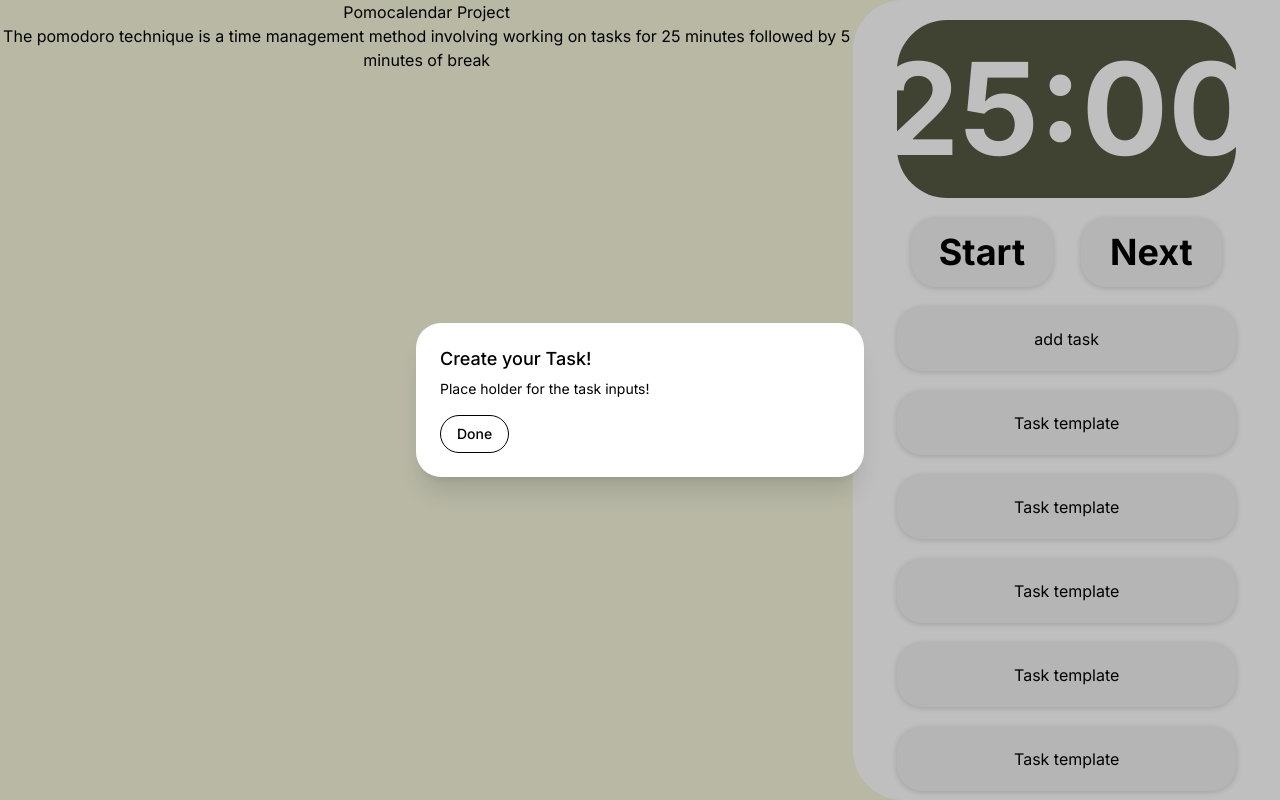
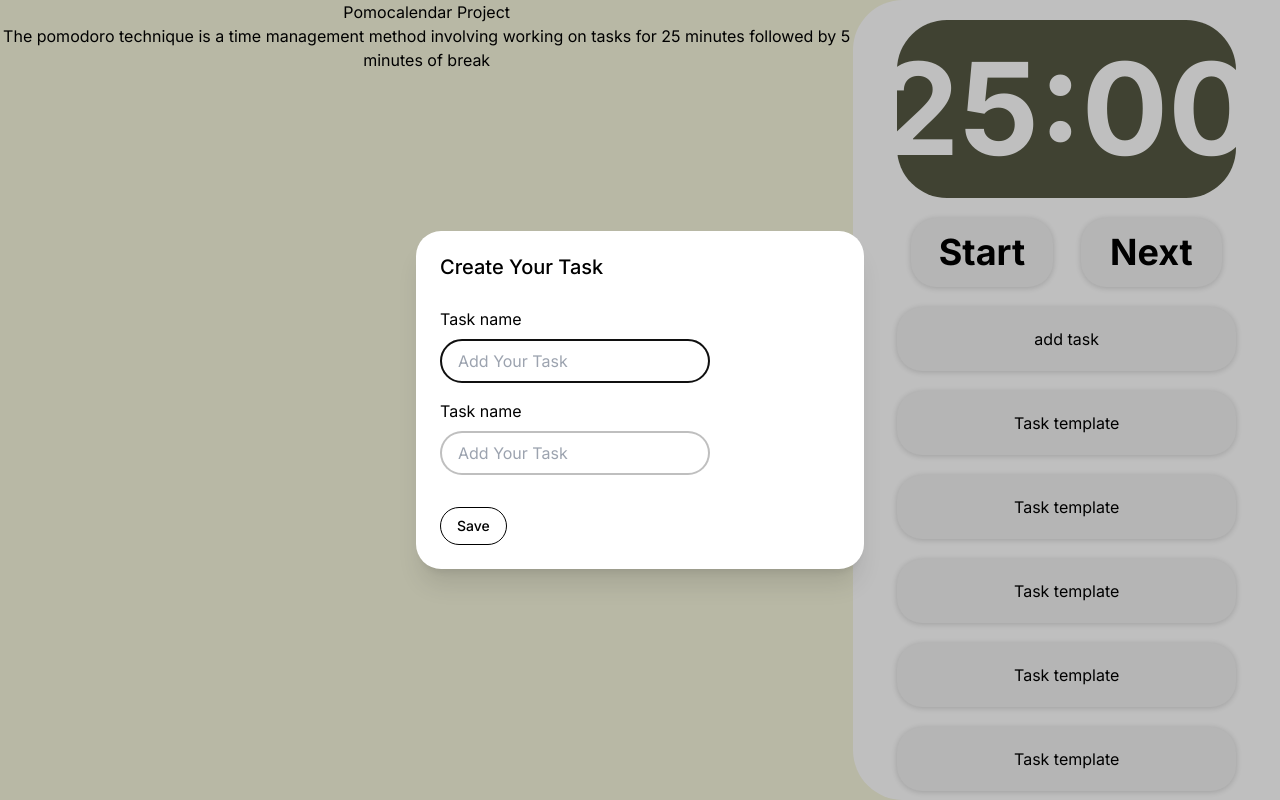
Before and after one commit to Oasis-NEU/f23-group21, a Next.js app in the folder pomocal/: page / in a window 1280 px wide. Both pictures are taken after a click on the button "add task". Shown: the top 800 px of the page. Built offline with nearby package versions, Linux system fonts and the light colour scheme; grey boxes are pictures that could not be loaded.

Commit message:
Added modal inputs

```diff
--- a/pomocal/app/components/taskmodal.js
+++ b/pomocal/app/components/taskmodal.js
@@ -32,22 +32,31 @@ export default function MyModal({ isOpen, closeModal }) {
                 <Dialog.Panel className="w-full max-w-md transform overflow-hidden rounded-md bg-white p-6 text-left align-middle shadow-xl transition-all">
                   <Dialog.Title
                     as="h3"
-                    className="text-lg font-medium leading-6 text-gray-900"
+                    className="text-xl font-inter font-medium leading-6 text-gray-900"
                   >
-                    Create your Task!
+                    Create Your Task
                   </Dialog.Title>
                   <div className="mt-2">
-                    <p className="text-sm text-gray-500 font-inter">
-                      Place holder for the task inputs!
-                    </p>
+                    <div className="pt-5">
+                      <form>
+                       <label className="pb-4" >Task name</label> <br />
+                       <input type="text" placeholder="Add Your Task" name="task name" className="mt-2 border-2 border-solid rounded-lg border-black/25 px-4 py-2" />
+                     </form>
+                    </div>
+                    <div className="pt-4 pb-4">
+                      <form>
+                        <label >Task name</label> <br />
+                        <input type="text" placeholder="Add Your Task" name="task name" className="mt-2 border-2 border-solid rounded-lg border-black/25 px-4 py-2" />
+                     </form>
+                    </div>
                   </div>
 
                   <div className="mt-4">
                     <button
                       type="button"
-                      className="inline-flex justify-center rounded-md border border-transparent bg-blue-100 px-4 py-2 text-sm font-medium text-blue-900 hover:bg-blue-200 focus:outline-none focus-visible:ring-2 focus-visible:ring-blue-500 focus-visible:ring-offset-2 font-inter"
+                      className="inline-flex justify-center rounded-md border border-transparent px-4 py-2 text-sm font-medium font-inter"
                       onClick={closeModal}>
-                      Done
+                      Save
                     </button>
                   </div>
                 </Dialog.Panel>
```
